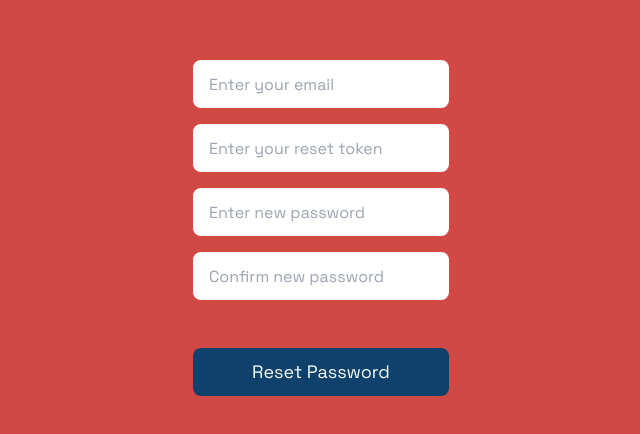
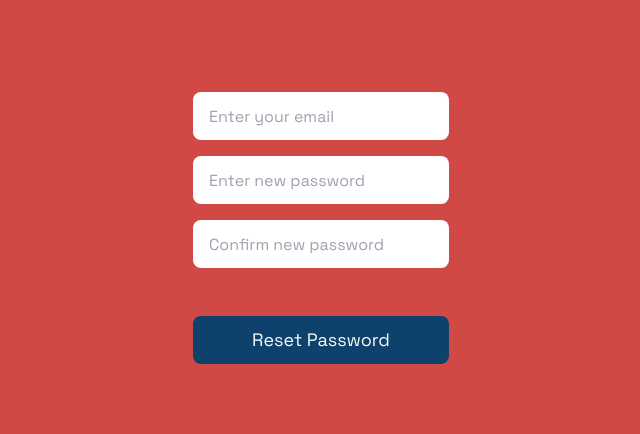
Before and after one commit to kristzz/pauguruGazeji, a Next.js app in the folder frontend/: page /passwordreset in a window 1280 px wide. Shown: the part 172-606 px from the top of the page, without its empty margins (319-959 px from the left). Built offline with nearby package versions, Linux system fonts and the light colour scheme.

Commit message:
password reset works!

```diff
--- a/frontend/src/app/passwordreset/page.tsx
+++ b/frontend/src/app/passwordreset/page.tsx
@@ -1,28 +1,29 @@
 'use client';
 
-import { useSearchParams } from 'next/navigation';
 import { useState, useEffect } from 'react';
 import axios from 'axios';
 
 export default function ResetPassword() {
-  const searchParams = useSearchParams();
-
-  // Initialize token and email from query params
   const [email, setEmail] = useState('');
-  const [token, setToken] = useState('');
-
   const [password, setPassword] = useState('');
   const [confirmPassword, setConfirmPassword] = useState('');
   const [message, setMessage] = useState('');
+  const [token, setToken] = useState('');
 
-  // Use useEffect to set the email and token from searchParams once available
+
   useEffect(() => {
-    const tokenParam = searchParams.get('token');
-    const emailParam = searchParams.get('email');
+    // Retrieve token and email from the query parameters in the URL
+    const queryParams = new URLSearchParams(window.location.search);
+    const tokenFromUrl = queryParams.get('token');
+    const emailFromUrl = queryParams.get('email');
 
-    if (tokenParam) setToken(tokenParam);
-    if (emailParam) setEmail(emailParam);
-  }, [searchParams]);
+    if (tokenFromUrl) {
+      setToken(tokenFromUrl);  // Set token
+    }
+    if (emailFromUrl) {
+      setEmail(emailFromUrl);  // Prefill email
+    }
+  }, []);
 
   const handleSubmit = async (e) => {
     e.preventDefault();
@@ -35,10 +36,10 @@ export default function ResetPassword() {
     try {
       // Make the API request to reset the password
       await axios.post('http://127.0.0.1:8000/api/reset-password', {
-        email, // Email from state
+        email,
         password,
         password_confirmation: confirmPassword,
-        token, // Token from state
+        token,  // Include token in the request
       });
       setMessage('Password reset successfully');
     } catch (error) {
@@ -51,6 +52,7 @@ export default function ResetPassword() {
       <div className="bg-main-red h-screen w-screen flex justify-center items-center">
         <div>
           <form className="flex flex-col items-center" onSubmit={handleSubmit}>
+
             <input
               className="h-12 w-64 mb-4 rounded-lg p-4"
               type="email"
@@ -58,19 +60,10 @@ export default function ResetPassword() {
               name="email"
               placeholder="Enter your email"
               value={email}
-              onChange={(e) => setEmail(e.target.value)} // Allow input in email field
+              onChange={(e) => setEmail(e.target.value)}
               required
             />
-            <input
-              className="h-12 w-64 mb-4 rounded-lg p-4"
-              type="text"
-              id="token"
-              name="token"
-              placeholder="Enter your reset token"
-              value={token}
-              onChange={(e) => setToken(e.target.value)} // Allow input in token field
-              required
-            />
+
             <input
               className="h-12 w-64 mb-4 rounded-lg p-4"
               type="password"
@@ -81,6 +74,7 @@ export default function ResetPassword() {
               onChange={(e) => setPassword(e.target.value)}
               required
             />
+
             <input
               className="h-12 w-64 mb-4 rounded-lg p-4"
               type="password"
@@ -91,11 +85,13 @@ export default function ResetPassword() {
               onChange={(e) => setConfirmPassword(e.target.value)}
               required
             />
+
             <div className="flex items-center mt-8">
               <button className="bg-main-blue text-main-white text-lg rounded-lg h-12 w-64">
                 Reset Password
               </button>
             </div>
+
             {message && <p className="mt-4">{message}</p>}
           </form>
         </div>
```
Also changed, not shown: 1 other file (tests, documents, lock files or other folders).
